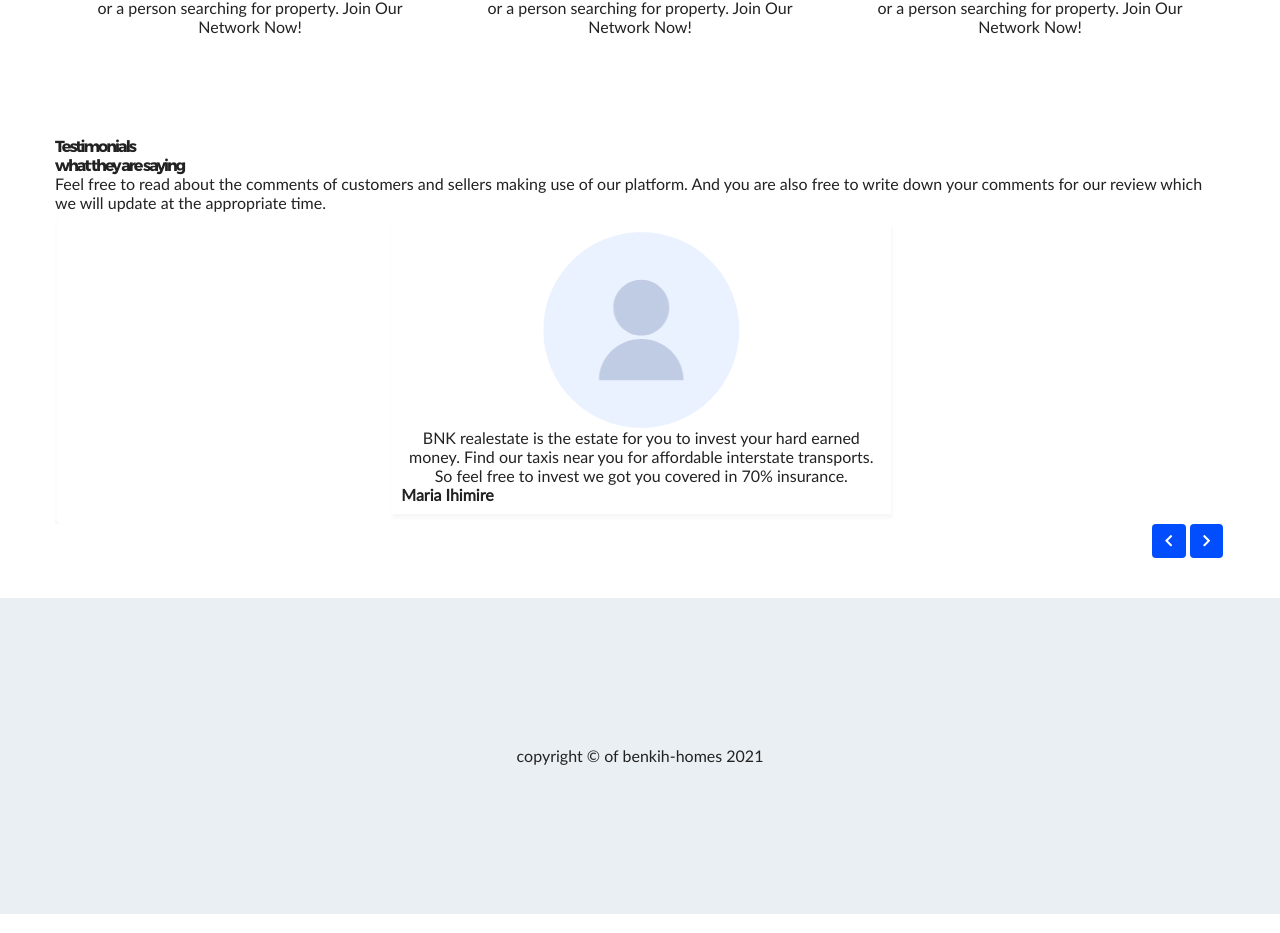
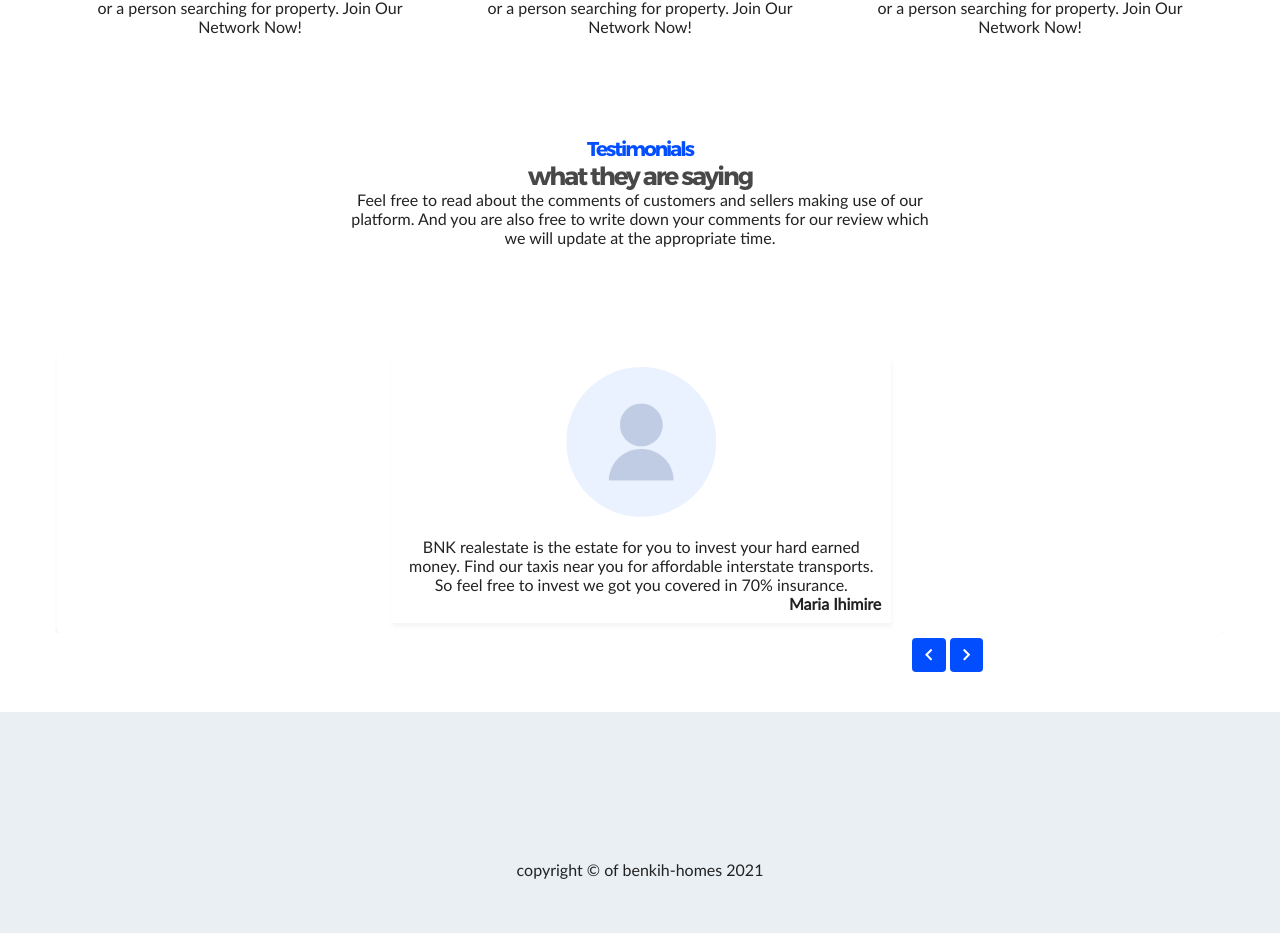
Before and after one commit to peterihimire/benkih-homes-react, a React (Create React App) app: page / in a window 1280 px wide. Shown: the part 8703-9636 px from the top of the page. Built offline with nearby package versions, Linux system fonts and the light colour scheme.

Commit message:
Working on home-testimonial and testimonial-item components

```diff
--- a/src/properties/components/HomeTestimonials.css
+++ b/src/properties/components/HomeTestimonials.css
@@ -1,9 +1,17 @@
 .home-testimonials {
   padding: 4rem 0;
 }
-
-.testimonials-img img {
-  border-radius: 50%;
+.home-testimonials-head {
+  text-align: center;
+  width: 100%;
+  margin: 0 0 3rem 0;
+}
+.home-slider-container {
+  width: 100%;
+  margin: 5rem auto 0 auto;
+}
+.slick-btn-container {
+  margin: 0.5rem 0 0 0;
 }
 
 .testimonials-content {
@@ -17,14 +25,29 @@
   padding: 1rem;
 }
 
-.testimonials-content p {
+/* .testimonials-content p {
   text-align: center;
+} */
+
+.testimony-chev {
+  margin: 0 0.2rem;
 }
-.testimony-chev{
-  margin: 0 .2rem;
+.testimonials-small-font {
+  font-size: var(--small-font);
+  color: var(--primary-color);
 }
+.testimonials-medium-font {
+  font-size: var(--medium-font);
+  color: var(--dark-grey);
+}
+
 /* TABLET */
 @media screen and (min-width: 768px) {
+  .home-testimonials-head {
+    text-align: center;
+    width: 500px;
+    margin: 0 auto 3rem auto;
+  }
   .testimonials-content {
     display: flex;
     flex-direction: column;
@@ -35,9 +58,22 @@
     box-shadow: var(--main-shadow);
     padding: 1rem;
   }
+  .home-slider-container {
+    /* width: 450px; */
+    width: 98%;
+    margin: 7rem auto 0 auto;
+  }
+  .slick-btn-container {
+    margin: 0.5rem 19rem 0 0;
+  }
 }
 /* LAPTOP */
 @media (min-width: 993px) {
+  .home-testimonials-head {
+    text-align: center;
+    width: 600px;
+    margin: 0 auto 3rem auto;
+  }
   .testimonials-content {
     display: flex;
     flex-direction: column;
@@ -48,4 +84,12 @@
     box-shadow: var(--main-shadow);
     padding: 1rem;
   }
+  .home-slider-container {
+    /* width: 600px; */
+    width: 100%;
+    margin: 10rem auto 0 auto;
+  }
+  .slick-btn-container {
+    margin: 0.5rem 24rem 0 0;
+  }
 }
--- a/src/properties/components/HomeTestimonials.js
+++ b/src/properties/components/HomeTestimonials.js
@@ -55,13 +55,17 @@
     };
     return (
       <div className="home-testimonials">
-        <h4>Testimonials</h4>
-        <h4>what they are saying</h4>
+        <div className="home-testimonials-head">
+          <h4 className="testimonials-small-font">Testimonials</h4>
+          <h4 className="testimonials-medium-font">what they are saying</h4>
           <p>
             Feel free to read about the comments of customers and sellers making
-          use of our platform. And you are also free to write down your comments
-          for our review which we will update at the appropriate time.
+            use of our platform. And you are also free to write down your
+            comments for our review which we will update at the appropriate
+            time.
           </p>
+        </div>
+        <div className="home-slider-container">
           <Slider ref={(c) => (this.slider = c)} {...settings}>
             {testimonies.map((testimony) => {
               console.log(testimony);
@@ -70,13 +74,14 @@
               );
             })}
           </Slider>
-        <div className="r-slick-container" style={{ textAlign: "right" }}>
-          <button className='chev-btn testimony-chev' onClick={this.previous}>
+          <div className="slick-btn-container" style={{ textAlign: "right" }}>
+            <button className="chev-btn testimony-chev" onClick={this.previous}>
               <FaChevronLeft className="arrow-icon" />
             </button>
-          <button className='chev-btn testimony-chev' onClick={this.next}>
+            <button className="chev-btn testimony-chev" onClick={this.next}>
               <FaChevronRight className="arrow-icon" />
             </button>
+          </div>
         </div>
       </div>
     );
--- a/src/properties/components/TestimonyItem.css
+++ b/src/properties/components/TestimonyItem.css
@@ -0,0 +1,14 @@
+.testimonials-content p {
+  text-align: center;
+}
+
+.testimonials-content .testimonials-b {
+  text-align: right;
+}
+.testimonials-img{
+  margin: 0 0 2rem 0;
+}
+.testimonials-img img {
+  border-radius: 50%;
+  width: 150px;
+}
--- a/src/properties/components/TestimonyItem.js
+++ b/src/properties/components/TestimonyItem.js
@@ -14,7 +14,9 @@
         </div>
         <div>
           <p>{testimonials.testimony}</p>
-          <b>{testimonials.name}</b>
+          <div className="testimonials-b">
+            <b>{testimonials.name}</b>
+          </div>
         </div>
       </div>
     </Card>
```
Lines whose indentation alone changed are shown as unchanged.
